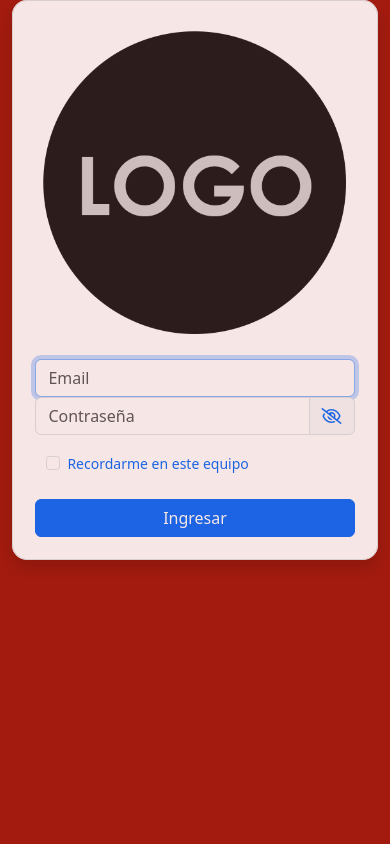
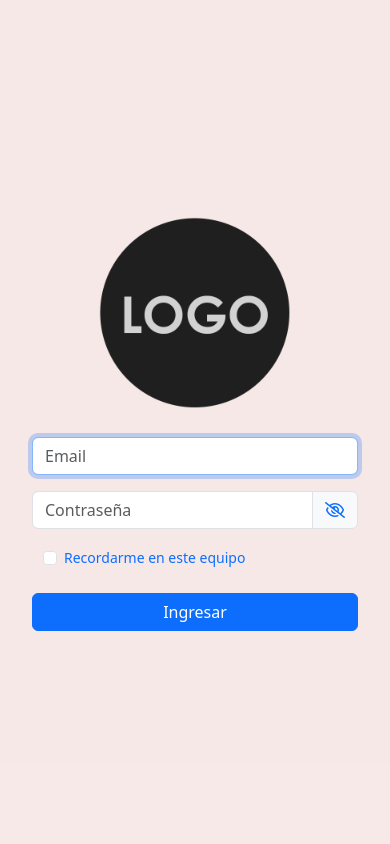
Before and after one commit to juanmaioli/template_login_php, a PHP site: page /login.php in a window 390 px wide. Run offline with PHP 8.4, Linux system fonts and the light colour scheme.

Commit message:
💄 style: rediseño de pantalla de login (Split Screen) v1.4.1
- 🎨 Implementación de layout 'Split Screen': formulario a la izquierda (25%) y fondo dinámico a la derecha.
- 🌫️ Fondo del formulario con transparencia del 10% (RGBA) para mejor integración visual.
- 📱 Ajustes responsivos para visualización correcta en móviles (100% ancho).
- 💅 Centrado vertical y limpieza de estilos CSS en login.php.

```diff
--- a/login.php
+++ b/login.php
@@ -64,35 +64,45 @@ if(empty($_GET['id']))
     background-attachment: fixed;
     background-size: cover;
     background-color:#a31b0f;
+    padding: 0;
+    margin: 0;
+    height: 100vh;
+  }
+  .login-container {
+    height: 100%;
+  }
+  .login-form {
+    height: 100%;
+    display: flex;
+    flex-direction: column;
+    justify-content: center;
+    background-color: rgba(255, 255, 255, 0.9); /* Blanco con 90% de opacidad */
   }
   fieldset {
-    background-color: var(--bs-body-bg);
-    opacity: 0.9;
-    border: 1px solid var(--bs-border-color);
-    padding: 1.4em 1.4em 1.4em 1.4em !important;
-    margin: 0 0 1.5em 0 !important;
-    border-radius: 15px;
-    box-shadow: 0 .5rem 1rem rgba(0,0,0,.15)!important;
+    width: 100%;
+    max-width: 450px; /* Opcional: para que no se estire demasiado en pantallas grandes */
+    margin: 0 auto;
+    border: none;
+    padding: 2em;
+    border-radius: 0;
   }
-  [data-bs-theme="dark"] fieldset {
-    background-color: rgba(33, 37, 41, 0.85);
+  [data-bs-theme="dark"] .login-form {
+    background-color: rgba(33, 37, 41, 0.9); /* Color oscuro de BS con 90% de opacidad */
   }
   </style>
 </head>
 <body>
-<div class="container">
+<div class="container-fluid login-container">
     <div class="row h-100">
-        <div class="col-md-4 mx-auto my-auto">
+        <div class="col-lg-3 col-md-4 col-sm-12 p-0 login-form">
           <fieldset>
-                <div class="text-center"><img class="img-fluid" src="images/logo.png" width="" alt=""></div>
+                <div class="text-center mb-4"><img class="img-fluid" src="images/logo.png" width="200" alt=""></div>
                 <form  ACTION="validate_login.php" name="form1" method="POST">
                 <input name="usr_email" type="text" id="usr_email" class="form-control mt-3" placeholder="Email" required autofocus>
-                <div class="input-group mb-3">
+                <div class="input-group my-3">
                   <input type="password" class="form-control" id="usr_passwd" name="usr_passwd" placeholder="Contraseña" required>
                   <span class="input-group-text" id="basic-addon2"><a href='javascript:void(0);' onclick='passClear()'><i class="far fa-eye-slash" id="eye"></i></a></span>
                 </div>
-
-
 
                 <div class="form-group form-check m-2">
                     <label class="form-check-label text-primary small">
@@ -100,13 +110,16 @@ if(empty($_GET['id']))
                   </label>
                 </div>
                   <input name="formSubmit" type="hidden" id="formSubmit" value="yes">
-                  <button class="btn btn-primary btn-block mt-3 w-100" type="submit">Ingresar</button>
+                  <button class="btn btn-primary w-100 mt-3" type="submit">Ingresar</button>
                 </form>
                 <?=$msg?>
             </fieldset>
-            </div>
+        </div>
+        <div class="col-lg-9 col-md-8 d-none d-md-block p-0">
+            <!-- El fondo dinámico ocupará este espacio -->
         </div>
     </div>
+</div>
     <script>
     function passClear(){
       var password = document.getElementById('usr_passwd');
```
